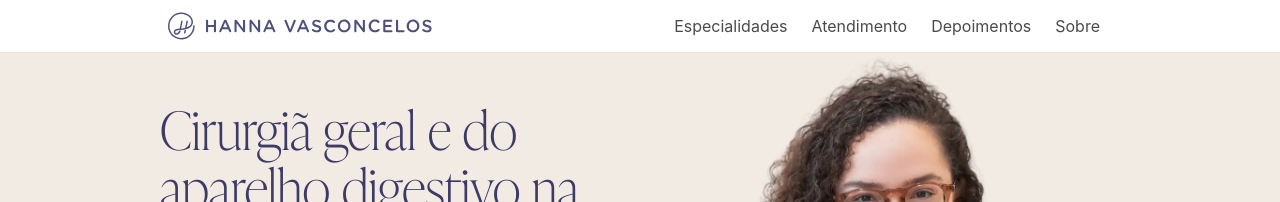
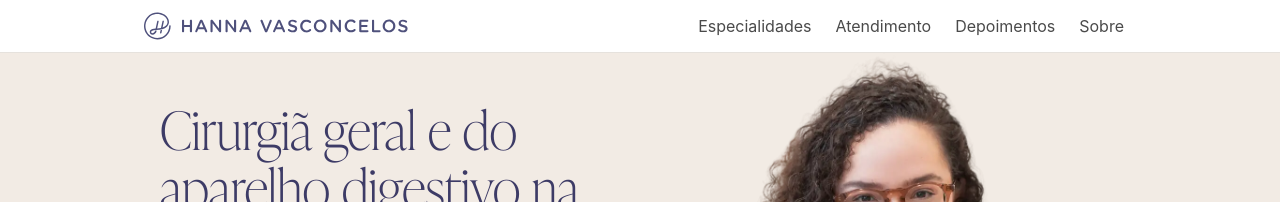
Before and after one commit to jpfaraco/hannavasconcelos, a Jekyll site: the page built from index.md, in a window 1280 px wide. Shown: the top 202 px of the page. Built offline with Jekyll 4.4.1, drawn with Linux system fonts in a browser that asks for light colours; nearby versions of some CDN libraries.

Commit message:
fix: align navbar with page content and close menu on outside click

```diff
--- a/_sass/_base.scss
+++ b/_sass/_base.scss
@@ -56,11 +56,6 @@ nav {
 
   #navbar-cta {
     display: none;
-  }
-
-  .container {
-    padding-left: 1.5rem;
-    padding-right: 1.5rem;
   }
 }
 
@@ -501,7 +496,16 @@ sup a.footnote {
   }
 }
 
-@media screen and (max-width: 1088px) {
+@include desktop {
+  .navbar > .container {
+    width: $desktop - 2 * $gap;
+  }
+}
+
+@media screen and (max-width: 1087px) {
+  nav .container {
+    padding-left: 1.5rem;
+  }
 }
 
 @media screen and (max-width: 768px) {
@@ -516,6 +520,14 @@ sup a.footnote {
   nav {
     .logo {
       margin-left: 0;
+    }
+
+    .container .navbar-menu {
+      margin-left: -1.5rem;
+
+      .navbar-item {
+        padding-left: 1.5rem;
+      }
     }
   }
 
```
Also changed, not shown: _includes/footer-post.html (+12 -0 lines), _includes/footer.html (+12 -0 lines).
